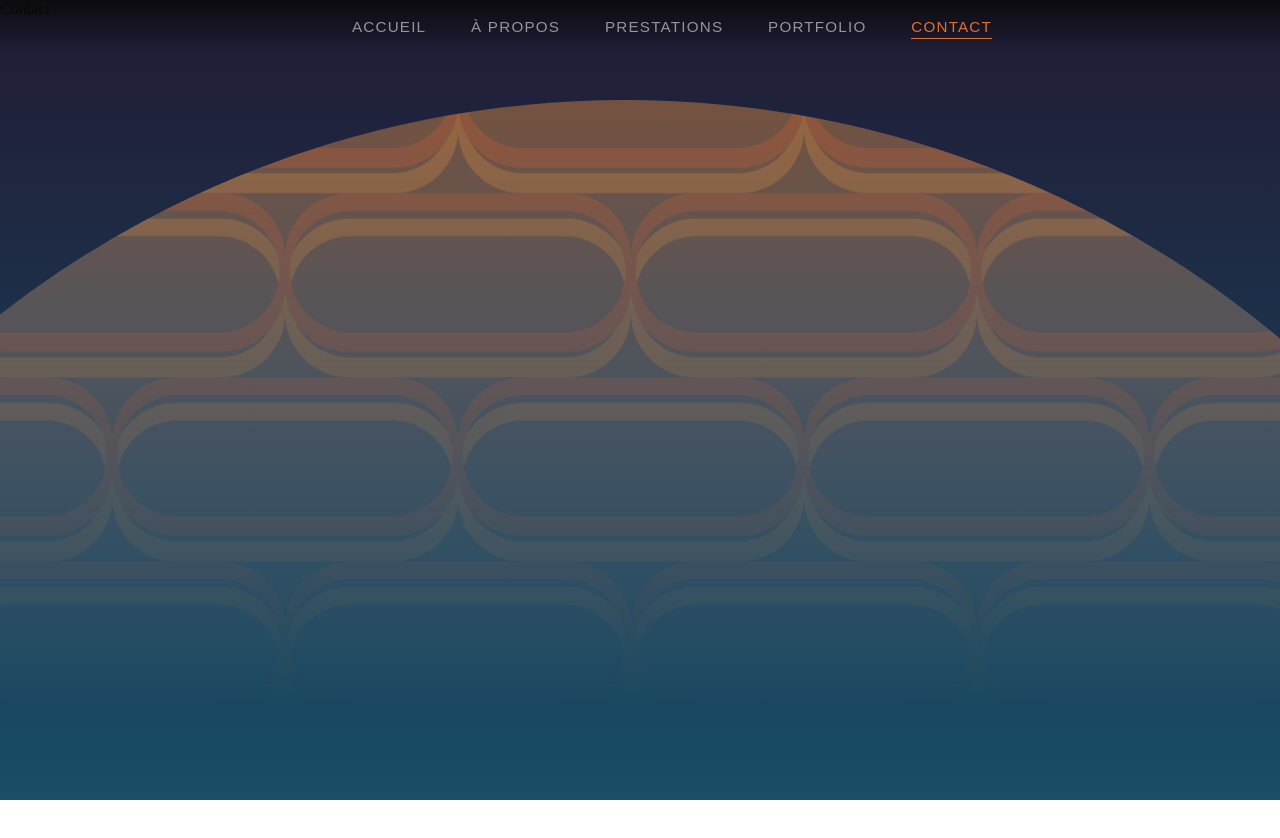
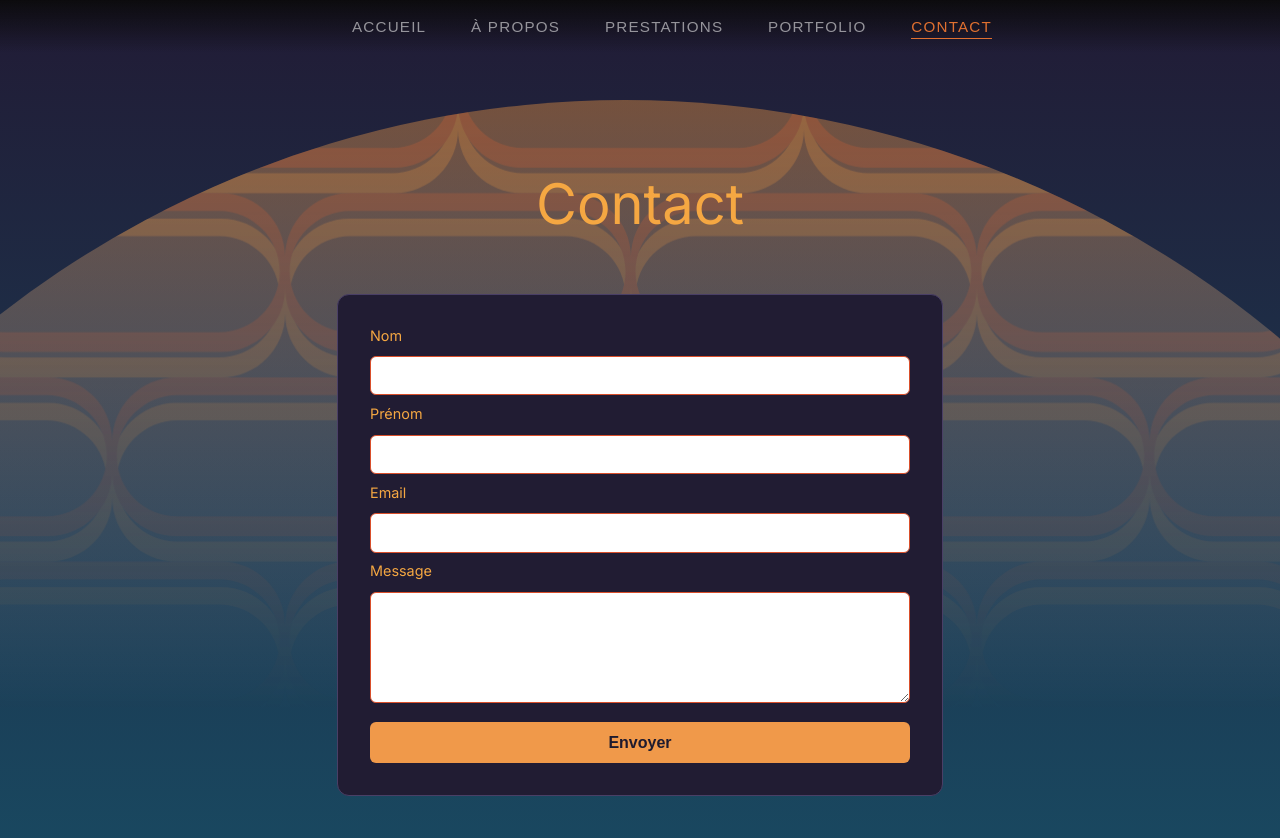
Before and after one commit to Dunkan6413/APargade-portfolio, a React (Vite) app in the folder client/: page /contact in a window 1280 px wide. Shown: the top 838 px of the page. Before the commit the page ends 800 px from the top, so only its background shows below. Built offline with nearby package versions, Linux system fonts and the light colour scheme.

Commit message:
Added contact form + TODO on form

```diff
--- a/client/src/pages/Contact.jsx
+++ b/client/src/pages/Contact.jsx
@@ -1,7 +1,50 @@
-import React from 'react'
+import React from "react";
+import "./pagesCSS/Contact.css";
 
 export default function Contact() {
+  // TODO : Envoyer un mail de notification PAR message reçu sur le dashboard admin
+  async function handleSubmit(e) {
+    e.preventDefault();
+  }
+
   return (
-    <div>Contact</div>
-  )
+    <div className="contact-hero">
+      <h1 className="contact-title">Contact</h1>
+
+      <main className="contact-main">
+        <form onSubmit={handleSubmit} className="contact-form">
+          <label htmlFor="nom">Nom</label>
+          <input
+            id="nom"
+            type="text"
+            onChange={(e) => setUsername(e.target.value)}
+            required
+          />
+          <label htmlFor="prenom">Prénom</label>
+          <input
+            id="prenom"
+            type="email"
+            onChange={(e) => setEmail(e.target.value)}
+            required
+          />
+          <label htmlFor="email">Email</label>
+          <input
+            id="email"
+            type="text"
+            onChange={(e) => setFirst_name(e.target.value)}
+            required
+          />
+          <label htmlFor="message">Message</label>
+          <textarea
+            id="message"
+            type="text"
+            onChange={(e) => setLast_name(e.target.value)}
+            required
+          />
+
+          <button type="submit">Envoyer</button>
+        </form>
+      </main>
+    </div>
+  );
 }
--- /dev/null
+++ b/client/src/pages/pagesCSS/Contact.css
@@ -0,0 +1,93 @@
+.contact-hero {
+  display: flex;
+  flex-direction: column;
+  align-items: center;
+  margin-top: 100px;
+  gap: 24px;
+  text-align: center;
+  padding-top: 30vh;
+}
+
+.contact-title {
+  font-family: "Inter", sans-serif;
+  font-weight: 400;
+  font-size: 3.5em;
+  color: #F29A41;
+}
+
+.contact-hero {
+  min-height: 100vh;
+  display: flex;
+  flex-direction: column;
+  align-items: center;/* fond général, ajuste si besoin */
+  padding: 2rem;
+}
+
+.contact-title {
+  color: #f5a742;
+  margin-bottom: 2rem;
+}
+
+.contact-main {
+  display: flex;
+  justify-content: center;
+  width: 100%;
+}
+
+.contact-form {
+  display: flex;
+  flex-direction: column;
+  gap: 0.6rem;
+  width: 540px;
+  background-color: #211c33;
+  border: 1px solid #4a3f66;
+  border-radius: 12px;
+  padding: 2rem;
+}
+
+.contact-form label {
+  color: #f5a742;
+  font-size: 0.9rem;
+  font-family: "Inter", sans-serif;
+  text-align: left;
+  margin-bottom: 0.2rem;
+}
+
+.contact-form input,
+.contact-form textarea {
+  background-color: #ffffff;
+  border: 1px solid #d94f2b;
+  border-radius: 6px;
+  padding: 0.6rem 0.8rem;
+  font-size: 0.95rem;
+  color: #333;
+  outline: none;
+  font-family: inherit;
+}
+
+.contact-form input::placeholder,
+.contact-form textarea::placeholder {
+  color: #999;
+}
+
+.contact-form textarea {
+  min-height: 90px;
+  resize: vertical;
+  margin-bottom: 0.6rem;
+}
+
+.contact-form button {
+  background-color: #f0994a;
+  color: #1e1a2e;
+  border: none;
+  border-radius: 6px;
+  padding: 0.7rem;
+  font-weight: 600;
+  font-size: 1rem;
+  cursor: pointer;
+  transition: background-color 0.2s ease;
+}
+
+.contact-form button:hover {
+  background-color: #e88a35;
+}
--- a/client/src/pages/pagesCSS/Home.css
+++ b/client/src/pages/pagesCSS/Home.css
@@ -75,6 +75,7 @@
   color: #f0d9a8;
   width: 100vw;
   margin-top: 7vw;
+  margin-bottom: 10vw;
   position: relative;
   box-sizing: border-box;
 }
```
